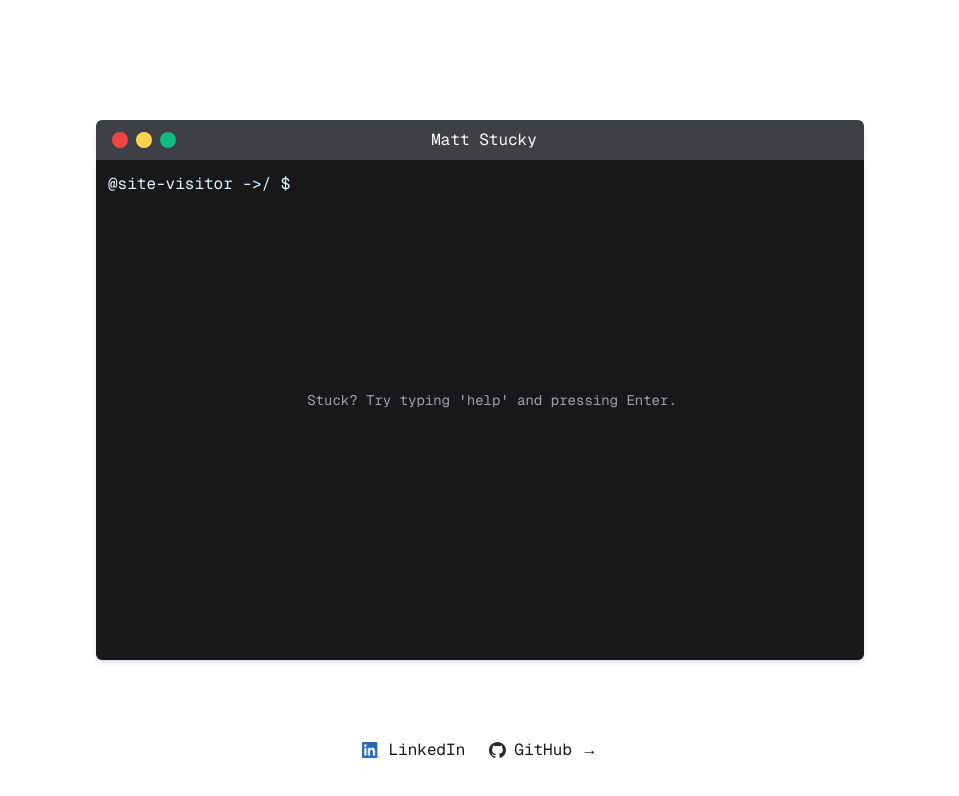
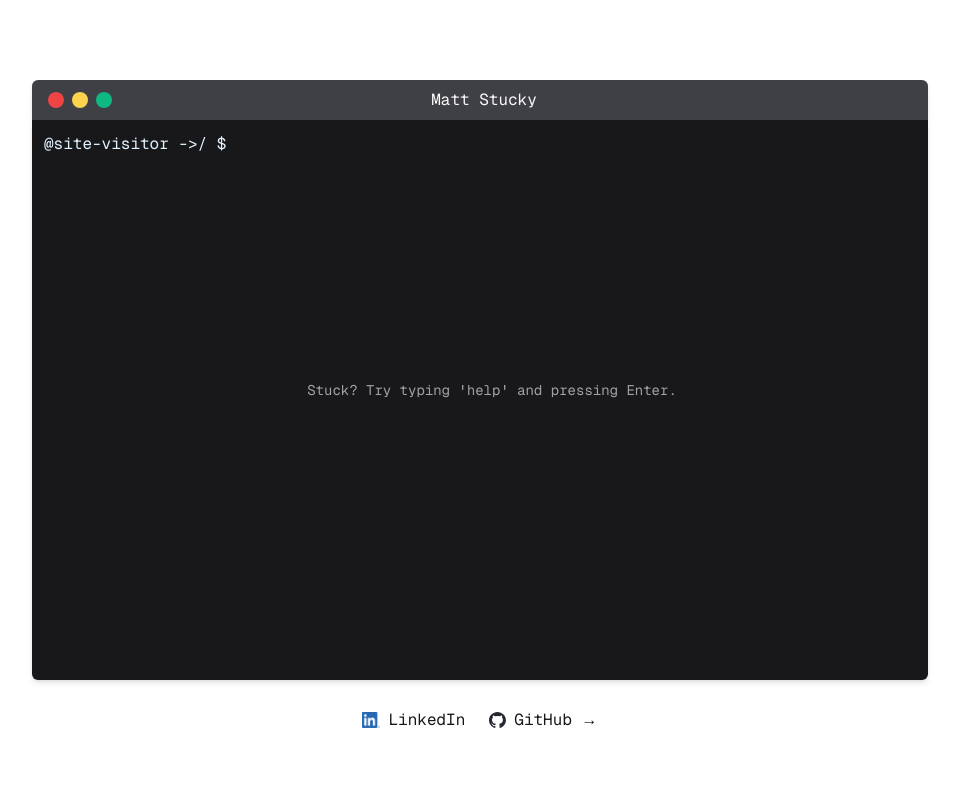
Before and after one commit to mnstucky/personal-site, a Next.js app: page / in a window 1280 px wide. Shown: the top 796 px of the page, without its empty margins (160-1119 px from the left). Built offline with nearby package versions, Linux system fonts and the light colour scheme.

Commit message:
Add animations to full screen transitions and fix spacing

```diff
--- a/app/page.tsx
+++ b/app/page.tsx
@@ -12,7 +12,7 @@ type TerminalLine = TerminalSegment[];
 enum WindowSizes {
   Normal,
   Maximized,
-  Minimized
+  Minimized,
 }
 
 export default function Home() {
@@ -82,7 +82,7 @@ export default function Home() {
       window.removeEventListener('keydown', handleKey);
       main?.removeEventListener('click', handleClick);
       clearTimeout(timer);
-    }
+    };
   }, []);
 
   const addLine = (segments: TerminalSegment[]) => {
@@ -153,7 +153,8 @@ export default function Home() {
         setPath('\\linkedin\\');
       } else if (
         (path !== '\\' && destination === '..') ||
-        destination === '/' || destination === '\\'
+        destination === '/' ||
+        destination === '\\'
       ) {
         setPath('\\');
       } else {
@@ -191,54 +192,68 @@ export default function Home() {
   };
 
   return (
-    <div className={`
+    <div
+      className={`
         grid
-        grid-rows-[1fr_20px]
         justify-items-center
         items-center
         min-h-screen
         max-h-screen
-        ${windowSize === WindowSizes.Maximized ? 'p-0' : 'p-3'}
-        pb-10
-        ${windowSize === WindowSizes.Maximized ? 'sm:pt-0' : 'pt-20'}
-        sm:pb-15
-        font-[family-name:var(--font-geist-mono)]`}>
-      <main className={`
+        ${
+          windowSize === WindowSizes.Maximized
+            ? 'p-0 sm:pt-0 pb-0 grid-rows-[1fr_2.5rem]'
+            : 'p-3 pt-20 pb-10 grid-rows-[1fr_5rem]'
+        }
+        transition-all
+        duration-300
+        font-[family-name:var(--font-geist-mono)]`}
+    >
+      <main
+        className={`
           row-start-1
           relative
           w-full
-          ${windowSize === WindowSizes.Maximized ? '' :
-          'sm:max-h-[calc(100%-5rem)] max-w-3xl'}
-          min-h-[calc(100%-5rem)]
-          h-full`}>
+          ${windowSize === WindowSizes.Maximized ? 'max-w-full' : 'max-w-4xl'}
+          transition-all
+          duration-300
+          flex-1
+          h-full`}
+      >
         <div className='h-50 bg-zinc-700 rounded-t-md shadow-md px-4 py-2 flex items-center justify-between'>
           <div className='flex gap-2'>
             <div className='h-4 w-4 bg-red-500 rounded-lg'></div>
-            <div className='h-4 w-4 bg-amber-300 rounded-lg cursor-pointer'
-              onClick={() => setWindowSize(WindowSizes.Normal)}></div>
-            <div className='h-4 w-4 bg-emerald-500 rounded-lg cursor-pointer'
-              onClick={() => setWindowSize(WindowSizes.Maximized)}></div>
+            <div
+              className='h-4 w-4 bg-amber-300 rounded-lg cursor-pointer hover:bg-amber-200'
+              onClick={() => setWindowSize(WindowSizes.Normal)}
+            ></div>
+            <div
+              className='h-4 w-4 bg-emerald-500 rounded-lg cursor-pointer hover:bg-emerald-400'
+              onClick={() => setWindowSize(WindowSizes.Maximized)}
+            ></div>
           </div>
           <p className='text-zinc-50'>Matt Stucky</p>
           <div className='w-14'></div>
         </div>
-        <div className={`
+        <div
+          className={`
           bg-zinc-900
           text-sky-100
           shadow-md
           rounded-b-md
           p-3
           relative
-          overflow-y-a  [&::-webkit-scrollbar]:w-2
+          overflow-y-a
+          overflow-x-hidden
+          [&::-webkit-scrollbar]:w-2
           [&::-webkit-scrollbar-track]:bg-zinc-100
           [&::-webkit-scrollbar-thumb]:bg-gray-300
           dark:[&::-webkit-scrollbar-track]:bg-neutral-700
-          dark:[&::-webkit-scrollbar-thumb]:bg-neutral-500uto
-          overflow-x-hidden
-          max-h-[calc(100%-5rem)]
-          min-h-[calc(100%-5rem)]
+          dark:[&::-webkit-scrollbar-thumb]:bg-neutral-500
+          flex-1
+          h-[calc(100%-2.5rem)]
           terminal
-          `}>
+          `}
+        >
           <div className='whitespace-pre-wrap'>
             {terminalContent.map((line, i) => (
               <div key={i} className='flex flex-wrap'>
@@ -261,8 +276,9 @@ export default function Home() {
             />
           </div>
           <div
-            className={`absolute top-[calc(50%-2rem)] flex justify-center w-full transition-opacity duration-1000 ${tooltipVisible ? 'opacity-100' : 'opacity-0'
-              }`}
+            className={`absolute top-[calc(50%-2rem)] flex justify-center w-full transition-opacity duration-1000 ${
+              tooltipVisible ? 'opacity-100' : 'opacity-0'
+            }`}
           >
             <p className='text-sm text-zinc-400 p-3'>
               Stuck? Try typing &apos;help&apos; and pressing Enter.
```
